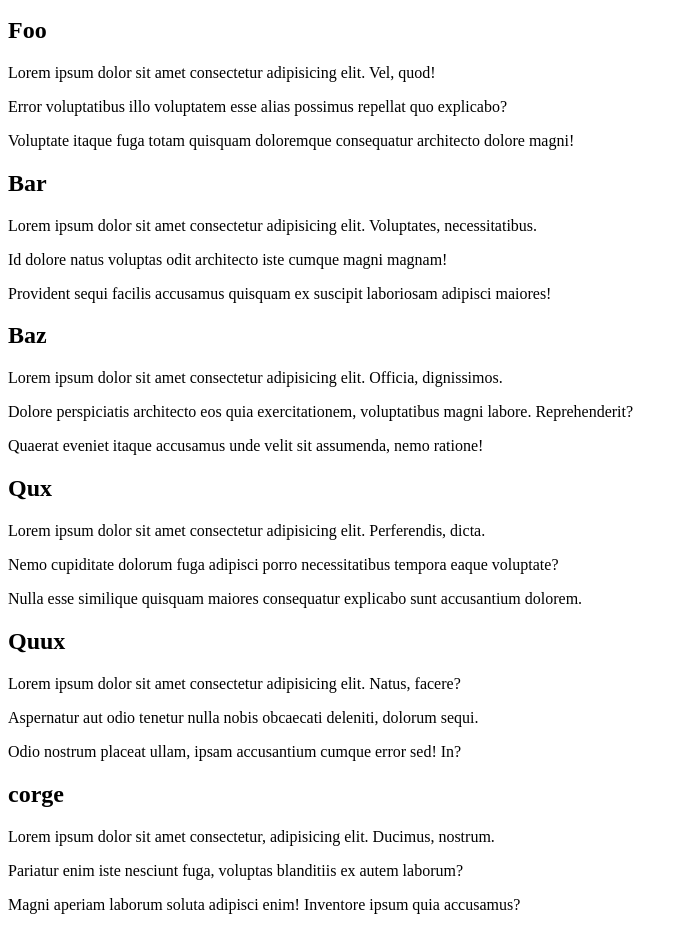
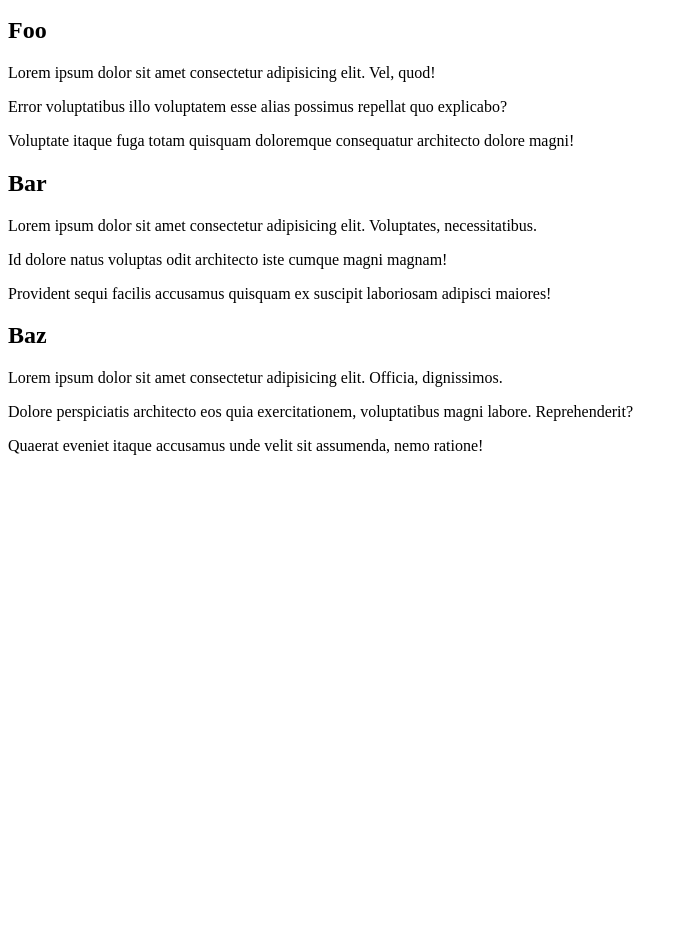
Before and after one commit to Clement-Lemiere/exo-git-flow-advanced, a plain HTML site: page index.html in a window 1280 px wide. Shown: the part 101-1031 px from the top of the page, without its empty margins (0-688 px from the left). After the commit the page ends 800 px from the top, so only its background shows below. Drawn offline with Linux system fonts and the light colour scheme.

Commit message:
3rd commit:     erase a section in index.html

```diff
--- a/index.html
+++ b/index.html
@@ -31,26 +31,6 @@
                 <p>Quaerat eveniet itaque accusamus unde velit sit assumenda, nemo ratione!</p>
             </div>
         </section>
-        <section>
-            <div>
-                <h2>Qux</h2>
-                <p>Lorem ipsum dolor sit amet consectetur adipisicing elit. Perferendis, dicta.</p>
-                <p>Nemo cupiditate dolorum fuga adipisci porro necessitatibus tempora eaque voluptate?</p>
-                <p>Nulla esse similique quisquam maiores consequatur explicabo sunt accusantium dolorem.</p>
-            </div>
-            <div>
-                <h2>Quux</h2>
-                <p>Lorem ipsum dolor sit amet consectetur adipisicing elit. Natus, facere?</p>
-                <p>Aspernatur aut odio tenetur nulla nobis obcaecati deleniti, dolorum sequi.</p>
-                <p>Odio nostrum placeat ullam, ipsam accusantium cumque error sed! In?</p>
-            </div>
-            <div>
-                <h2>corge</h2>
-                <p>Lorem ipsum dolor sit amet consectetur, adipisicing elit. Ducimus, nostrum.</p>
-                <p>Pariatur enim iste nesciunt fuga, voluptas blanditiis ex autem laborum?</p>
-                <p>Magni aperiam laborum soluta adipisci enim! Inventore ipsum quia accusamus?</p>
-            </div>
-        </section>
     </main>
 </body>
 </html>
```
